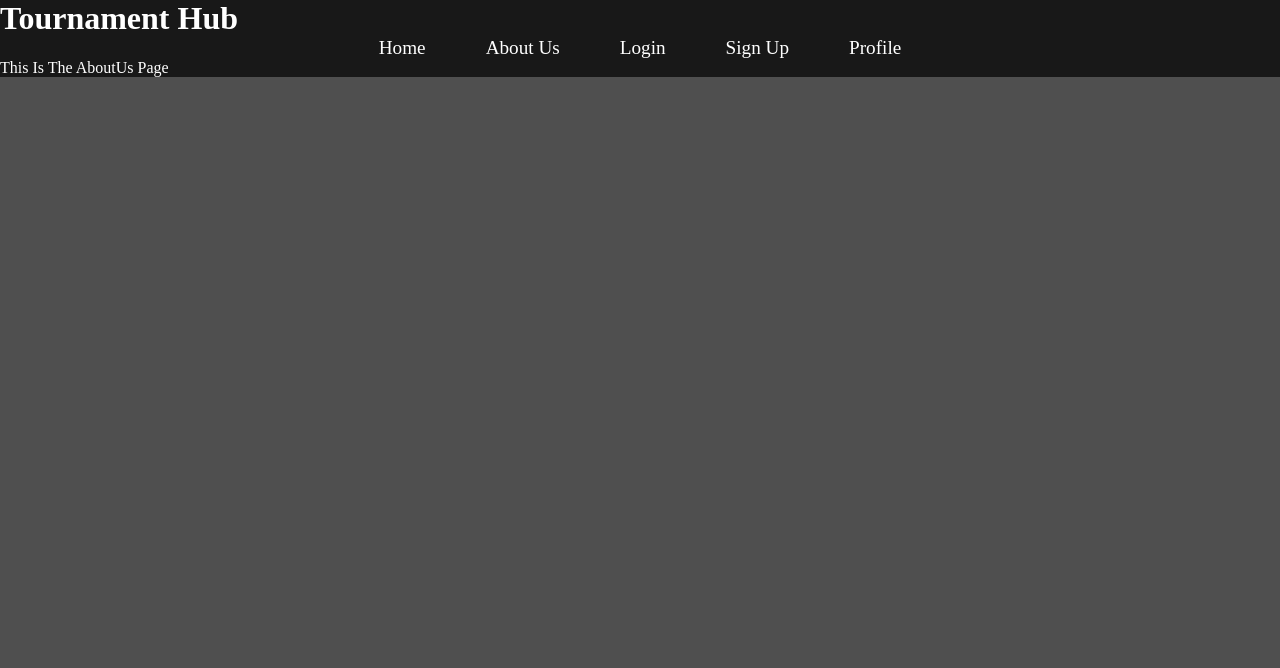
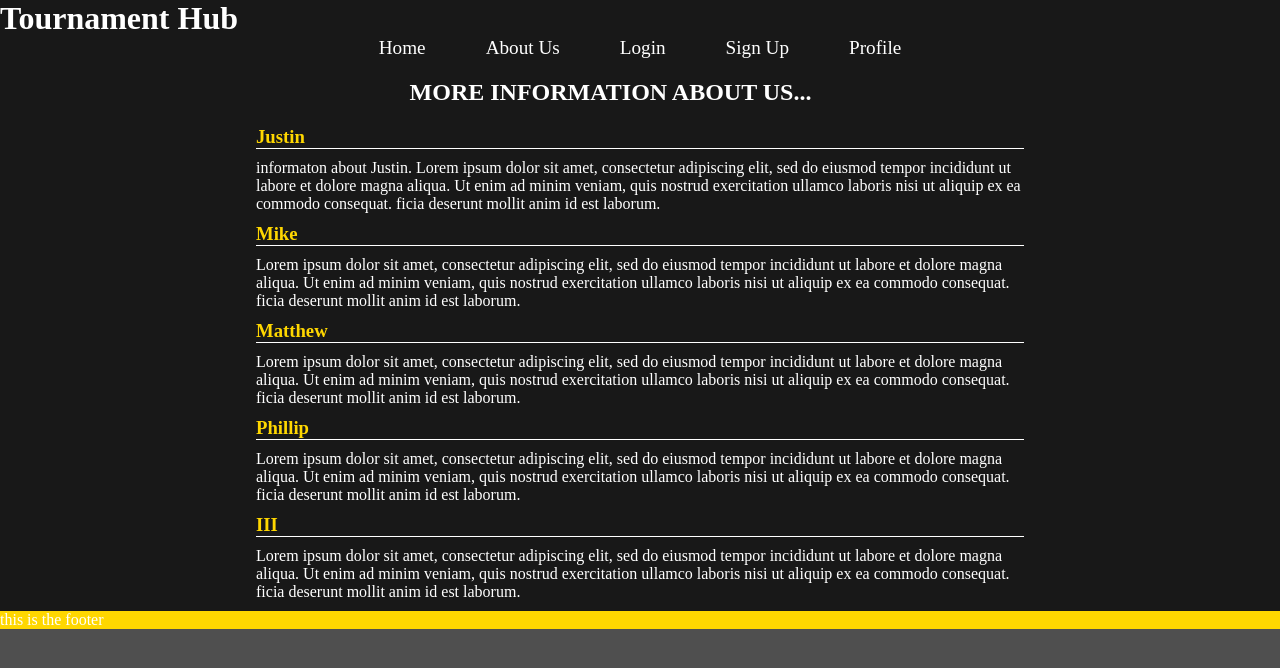
Before and after one commit to MikeWentForth/Gaming-Tournament-Hub, a React (Vite) app in the folder client/: page /aboutUs in a window 1280 px wide. Shown: the top 668 px of the page. Built offline with nearby package versions, Linux system fonts and the light colour scheme.

Commit message:
styled About Us page

```diff
--- /dev/null
+++ b/client/src/components/Footer.css
@@ -0,0 +1,4 @@
+footer {
+
+  background-color: gold;
+};
--- a/client/src/components/Footer.jsx
+++ b/client/src/components/Footer.jsx
@@ -1,6 +1,8 @@
+import './Footer.css'
+
 const Footer = () => {
   return (
-    <footer></footer>
+    <footer>this is the footer</footer>
   );
 };
 
--- a/client/src/pages/AboutUs.jsx
+++ b/client/src/pages/AboutUs.jsx
@@ -1,10 +1,27 @@
+import './aboutUs.css'
+
 const AboutUs = () => {
 
     return (
       <>
-        <p>This Is The AboutUs Page</p>
+      <section className="about-us-info">
+      <h1>MORE INFORMATION ABOUT US...</h1>
+        <h3 className="h3-underline">Justin</h3>
+        <p>informaton about Justin. Lorem ipsum dolor sit amet, consectetur adipiscing elit, sed do eiusmod tempor incididunt ut labore et dolore magna aliqua. Ut enim ad minim veniam, quis nostrud exercitation ullamco laboris nisi ut aliquip ex ea commodo consequat. ficia deserunt mollit anim id est laborum.</p>
+        <h3 className="h3-underline">Mike</h3>
+        <p>Lorem ipsum dolor sit amet, consectetur adipiscing elit, sed do eiusmod tempor incididunt ut labore et dolore magna aliqua. Ut enim ad minim veniam, quis nostrud exercitation ullamco laboris nisi ut aliquip ex ea commodo consequat. ficia deserunt mollit anim id est laborum.</p>
+        <h3 className="h3-underline">Matthew</h3>
+        <p>Lorem ipsum dolor sit amet, consectetur adipiscing elit, sed do eiusmod tempor incididunt ut labore et dolore magna aliqua. Ut enim ad minim veniam, quis nostrud exercitation ullamco laboris nisi ut aliquip ex ea commodo consequat. ficia deserunt mollit anim id est laborum.</p>
+        <h3 className="h3-underline">Phillip</h3>
+        <p>Lorem ipsum dolor sit amet, consectetur adipiscing elit, sed do eiusmod tempor incididunt ut labore et dolore magna aliqua. Ut enim ad minim veniam, quis nostrud exercitation ullamco laboris nisi ut aliquip ex ea commodo consequat. ficia deserunt mollit anim id est laborum.</p>
+        <h3 className="h3-underline">III</h3>
+        <p>Lorem ipsum dolor sit amet, consectetur adipiscing elit, sed do eiusmod tempor incididunt ut labore et dolore magna aliqua. Ut enim ad minim veniam, quis nostrud exercitation ullamco laboris nisi ut aliquip ex ea commodo consequat. ficia deserunt mollit anim id est laborum.</p>
+      </section>
+
       </>
     );
   };
 
   export default AboutUs;
+
+  //Header - Learn About Us
--- /dev/null
+++ b/client/src/pages/aboutUs.css
@@ -0,0 +1,24 @@
+.about-us-info {
+  width: 60%;
+};
+
+.about-us-info h3 {
+  color: green;
+  border-bottom: 1px solid white;
+}
+
+.about-us-info p {
+  margin-bottom: 10px;
+}
+
+.about-us-info h1 {
+  width: 60%;
+  padding: 20px 0;
+}
+
+
+.h3-underline {
+  color: gold;
+  border-bottom: 1px solid white;
+  margin-bottom: 10px;
+};
```
